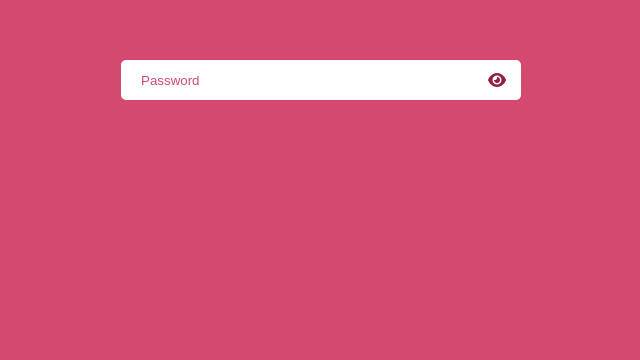
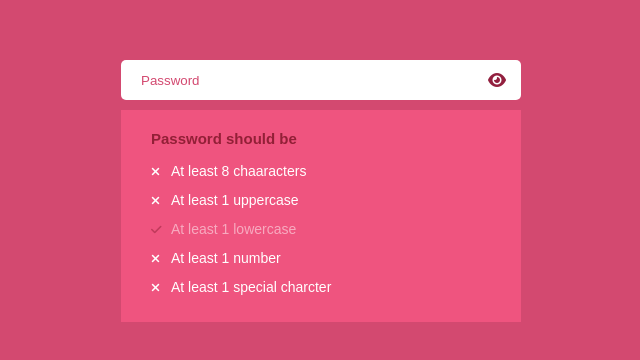
Before and after one commit to fmfahath/passwordValidator, a plain HTML site: page index.html in a window 1280 px wide. Shown: the part 320-680 px from the top of the page, without its empty margins (319-959 px from the left). Drawn offline with Linux system fonts and the light colour scheme.

Commit message:
password checklist created, css added

```diff
--- a/index.html
+++ b/index.html
@@ -12,6 +12,17 @@
     <div class="password-input-box">
         <input type="password" placeholder="Password" class="password-input">
         <i class="fa-solid fa-eye show-password"></i>
+
+        <div class="password-checklist">
+            <h3 class="checklist-title">Password should be</h3>
+            <ul class="checklist">
+                <li class="list-item">At least 8 chaaracters</li>
+                <li class="list-item">At least 1 uppercase</li>
+                <li class="list-item checked">At least 1 lowercase</li>
+                <li class="list-item">At least 1 number</li>
+                <li class="list-item">At least 1 special charcter</li>
+            </ul>
+        </div>
     </div>
 
 
--- a/stye.css
+++ b/stye.css
@@ -48,3 +48,48 @@ body{
     color: #92203f;
     cursor: pointer;
 }
+
+.password-checklist{
+    position: absolute;
+    top: calc(100% + 10px);
+    width: 100%;
+    padding: 20px 30px;
+    background-color: #ef547f;
+}
+
+.checklist-title{
+    color: #922037;
+    font-size: 15px;
+    margin-bottom: 10px;
+}
+
+.checklist{
+    list-style-type: none;
+
+}
+
+.list-item{
+    padding-left: 30px;
+    color: #ffff;
+    font-size: 14px;
+}
+
+.list-item::before{
+    content: '\f00d';
+    font-family: FontAwesome;
+    display: inline-block;
+    margin: 8px 0;
+    margin-left: -30px;
+    width: 20px;
+    font-size: 12px;
+}
+
+.list-item.checked{
+    opacity: 0.5;
+}
+
+.list-item.checked::before{
+    content: '\f00c';
+    font-family: FontAwesome;
+    color: #922037;
+}
```
